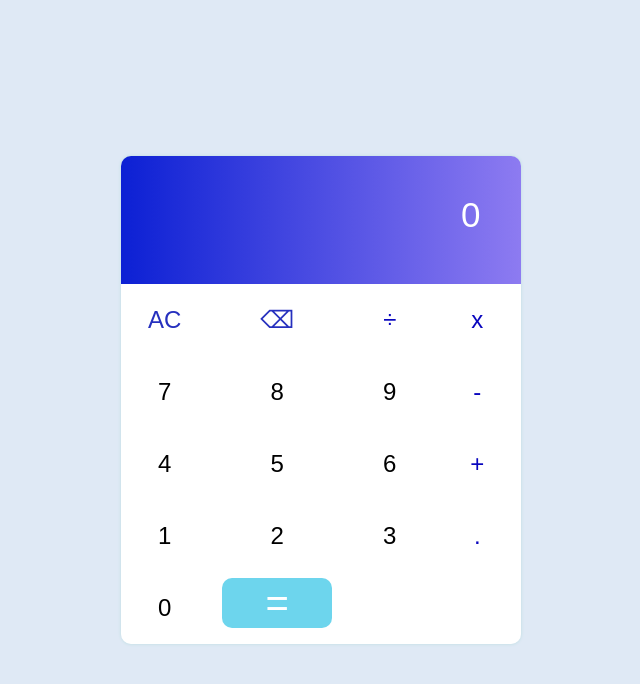
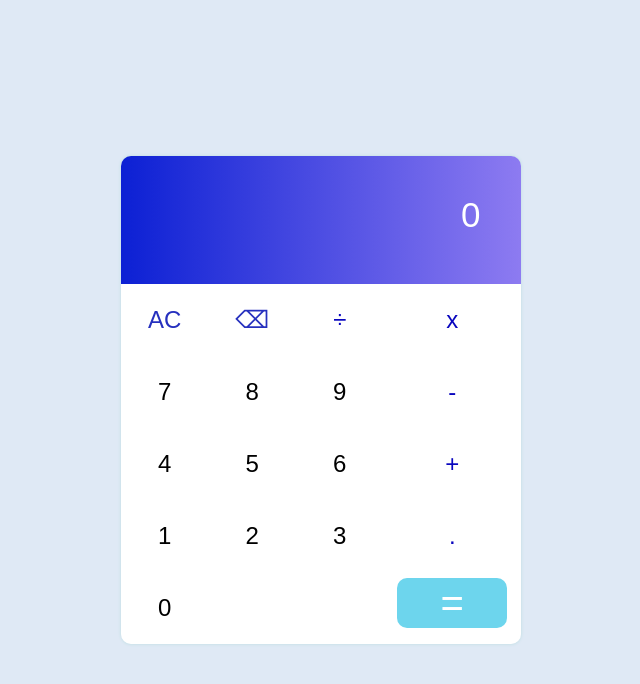
Before and after one commit to Eallekors/React-Project, a React (Create React App) app in the folder calculator/: page / in a window 1280 px wide. Shown: the top 684 px of the page, without its empty margins (319-959 px from the left). Built offline with nearby package versions, Linux system fonts and the light colour scheme.

Commit message:
CAlculator design update

```diff
--- a/calculator/src/components/Buttons.css
+++ b/calculator/src/components/Buttons.css
@@ -32,7 +32,19 @@
   .exp {
     color: #0906be;
   }
+  .no {
+    width: 60px;
+    height: 60px;
+    margin: 6px auto;
+    font-size: 24px;
+    font-weight: 500;
 
+    border-radius: 50%;
+    background: none;
+    border: 0px;
+    user-select: none;
+    background-color: #fff;
+  }
   .btn {
     width: 60px;
     height: 60px;
--- a/calculator/src/components/Buttons.js
+++ b/calculator/src/components/Buttons.js
@@ -68,7 +68,8 @@ const Buttons = ({ inputHandler, clearInput, backspace, changePlusMinus, calcula
       <button className="btn" onClick={inputHandler}>
         0
       </button>
-
+      <button className="no"></button>
+      <button className="no"></button>
       <button className="btn exp equal " id="equalbtn" onClick={calculateAns}>
         =
       </button>
```
